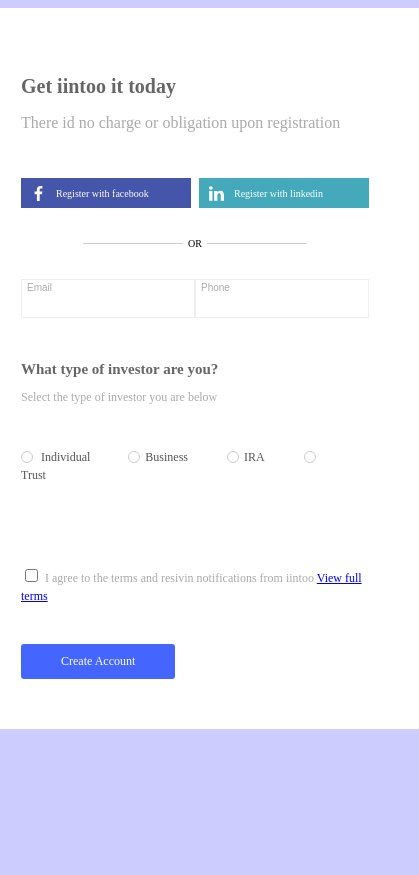
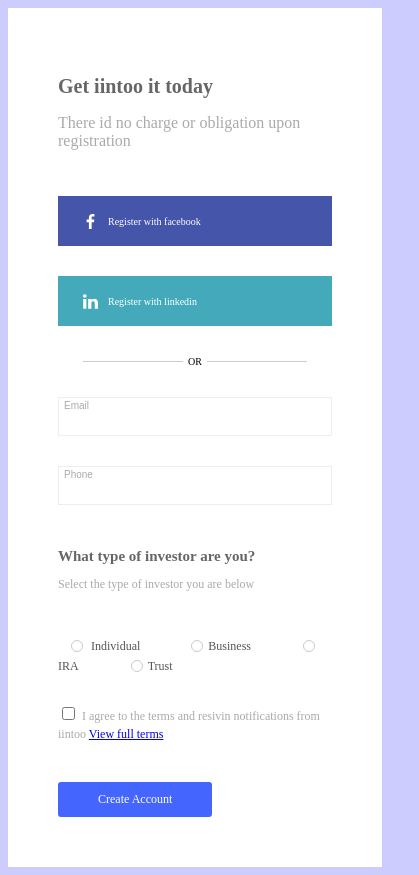
Before and after one commit to istamal/test-work, a plain HTML site: page index.html in a window 390 px wide. Shown: the whole page, 419 px wide, since content can reach past the window. Before the commit the page ends 844 px from the top, so only its background shows below. Drawn offline with Linux system fonts and the light colour scheme; a web font is replaced by a local one.

Commit message:
added new responsive styles

```diff
--- a/css/styles.css
+++ b/css/styles.css
@@ -28,7 +28,7 @@ h1 {
 .selection-header,
 .email,
 .phone,
-label {
+.radio-buttons {
     margin-bottom: 30px;
 }
 
@@ -76,6 +76,7 @@ form {
 
 .share-buttons {
     justify-content: space-between;
+    flex-wrap: wrap;
 }
 
 .share-buttons a {
@@ -131,6 +132,7 @@ form {
 
 .inputs {
     justify-content: space-between;
+    flex-wrap: wrap;
 }
 
 .email,
@@ -154,6 +156,10 @@ form {
     color: #aaa;
 }
 
+.radio-buttons {
+
+}
+
 label {
     line-height: inherit;
     font-size: 12px;
@@ -165,7 +171,8 @@ input[type="radio"]:checked+label::before {
 }
 
 input[type="radio"] {
-    display: none;
+    opacity: 0;
+    width: 1px;
 }
 
 label[for="individual"]:hover .notify {
@@ -239,6 +246,15 @@ label[for="checkbox"] {
 }
 
 @media only screen and (max-width : 480px) {
+    .share-buttons a  {
+        width: 100%;
+        padding: 15px;
+    }
+
+    .email,
+    .phone {
+        width: 100%;
+    }
 
 }
 
@@ -246,4 +262,9 @@ label[for="checkbox"] {
     .line {
         width: 40px;
     }
+
+    .form {
+        padding: 20px;
+    }
+
 }
```
